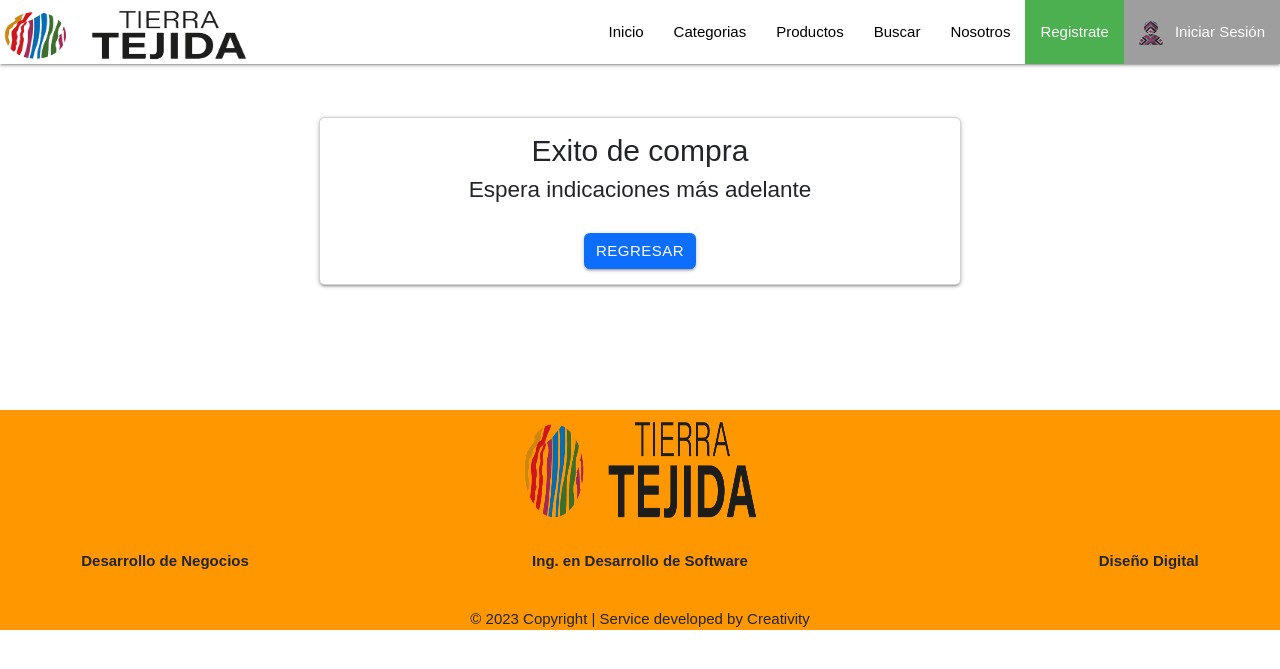
After one commit to PatricioVargasR/prueba, a PHP site: page /prueba/terminar_compra.php in a window 1280 px wide. The commit adds this page. Shown: the top 669 px of the page. Run offline with PHP 8.4, Linux system fonts and the light colour scheme; some libraries are stand-ins or nearby versions.

Commit message:
ADD MUESTRA COMPRAS

```diff
--- a/eliminar_del_carrito.php
+++ b/eliminar_del_carrito.php
@@ -1,4 +1,3 @@
-?>
 <?php
 include_once "funciones.php";
 if (!isset($_POST["id_producto"])) {
--- a/includes/navbar.php
+++ b/includes/navbar.php
@@ -12,7 +12,7 @@
                 <li><a href="<?= base_url('buscar.php'); ?>" style="color:black; text-decoration: none;cursor: pointer;">Buscar</a></li>
                 <li><a href="<?= base_url('acerca.php'); ?>" style="color:black; text-decoration: none;cursor: pointer;">Nosotros</a></li>
                 <?php if(isset($_SESSION['auth_user'])): ?>
-                    <li><a href="<?= base_url('ver_carrito.php'); ?>" style="color:black; text-decoration: none;cursor: pointer;"><img src="assets/img/CARRITO.png" alt="Icono de carrito" style="width: 45px; height: 56px; margin-top: 0px"></a></li>
+                    <li><a href="<?= base_url('ver_carrito.php'); ?>" style="color:black; text-decoration: none;cursor: pointer;"><img src="<?= base_url('assets/img/CARRITO.png'); ?>" alt="Icono de carrito" style="width: 45px; height: 56px; margin-top: 0px"></a></li>
                     <li class="green">
                     <span id="username-link" style="color: black; text-decoration: none; cursor: pointer; padding-right: 40px; display: block; text-align: center;">
                         <?= $_SESSION['auth_user']['user_name']; ?>
--- a/productos.php
+++ b/productos.php
@@ -91,7 +91,7 @@
                                                 <br>
                                                 <p>
                                                 <?php if(isset($_SESSION['auth_user'])): ?>
-                                                <a href="<?= base_url('productos/'.$postItems['slug']); ?>" class="btn btn-success">Comprar</a>
+                                                <!--<a href="<?= base_url('productos/'.$postItems['slug']); ?>" class="btn btn-success">Comprar</a>-->
                                                 <p></p>
                                                 <form action="<?= base_url('agregar_al_carrito.php'); ?>" method='post'>
                                                     <br>
--- /dev/null
+++ b/terminar_compra.php
@@ -0,0 +1,34 @@
+<?php
+    include('includes/config.php');
+
+    $page_title = "Página de compra";
+
+
+    include('includes/header.php');
+    include('includes/navbar.php')
+?>
+
+
+<div class="py-5">
+    <div class="container">
+        <div class="row justify-content-center">
+            <div class="col-md-7">
+                <div class="card card-body">
+                    <center>
+                    <h2>Exito de compra</h2>
+                    <h4>Espera indicaciones más adelante</h4>
+                    <br>
+                    <a href="<?= base_url('index.php'); ?>" class="btn btn-primary">Regresar</a>
+                    </center>
+                </div>
+            </div>
+        </div>
+    </div>
+</div>
+
+<br>
+<br>
+
+<?php
+    include('includes/footer.php');
+?>
--- a/ver_carrito.php
+++ b/ver_carrito.php
@@ -60,7 +60,11 @@
                     </tr>
                 </tfoot>
             </table>
-            <a href="terminar_compra.php" class="button is-success is-large"><i class="fa fa-check"></i>&nbsp;Terminar compra</a>
+            <form action="<?= base_url('eliminar_carrito.php'); ?>" method="post">
+                <button type="submit" name="submit_button" class="btn btn-success">
+                    <i class="fa fa-check"></i>&nbsp;Terminar compra
+                </button>
+            </form>
         </div>
     </div>
     <br>
```
Also changed, not shown: eliminar_carrito.php (added, +12 -0 lines), funciones.php (+10 -0 lines).
